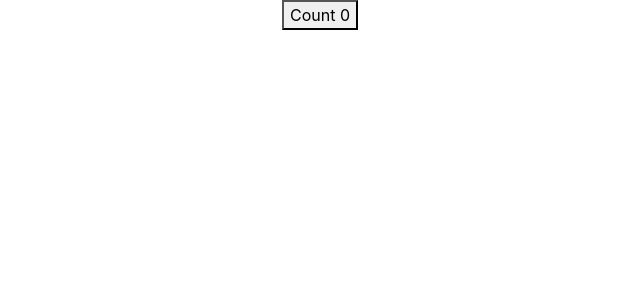
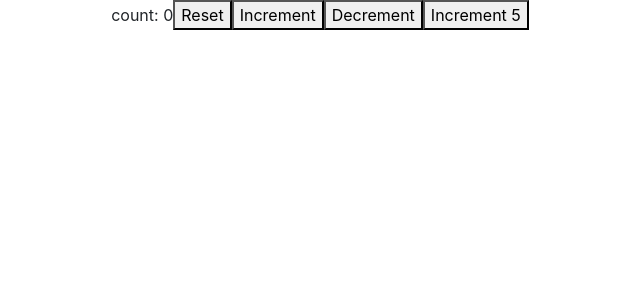
Before and after one commit to shafeenashaikh/React-Hooks, a React (Create React App) app: page / in a window 1280 px wide. Shown: the top 300 px of the page, without its empty margins (320-960 px from the left). Built offline with nearby package versions, Linux system fonts and the light colour scheme.

Commit message:
usestate hook with prevCount

```diff
--- a/src/App.js
+++ b/src/App.js
@@ -4,6 +4,7 @@
 import PostList from './component/PostList';
 import ClassCount from './Hooks/ClassCount';
 import HookCounter from './Hooks/HookCounter';
+import HooksCounterTwo from './Hooks/HookCounterTwo';
 
 function App() {
   return (
@@ -11,7 +12,8 @@
        {/* <PostList/> */}
        {/* <PostForm/> */}
        {/* <ClassCount/> */}
-       <HookCounter/>
+       {/* <HookCounter/> */}
+       <HooksCounterTwo/>
     </div>
   );
 }
--- /dev/null
+++ b/src/Hooks/HookCounterTwo.js
@@ -0,0 +1,22 @@
+import React, { useState } from "react";
+
+function HooksCounterTwo(){
+    const initialcount = 0
+    const [ count, setCount] = useState(initialcount)
+
+    const incrementFive = () => {
+        for (let i = 0; i< 5; i++) {
+        setCount(prevCount => prevCount + 1)
+        }
+    }
+    return(
+        <div>
+            count: {count}
+            <button onClick={() => setCount(initialcount)}>Reset</button>
+            <button onClick={() => setCount(prevCount => prevCount + 1)}>Increment</button>
+            <button onClick={() => setCount(prevCount => prevCount - 1)}>Decrement</button>
+            <button onClick={incrementFive}>Increment 5</button>
+        </div>
+    )
+}
+export default HooksCounterTwo;
```
